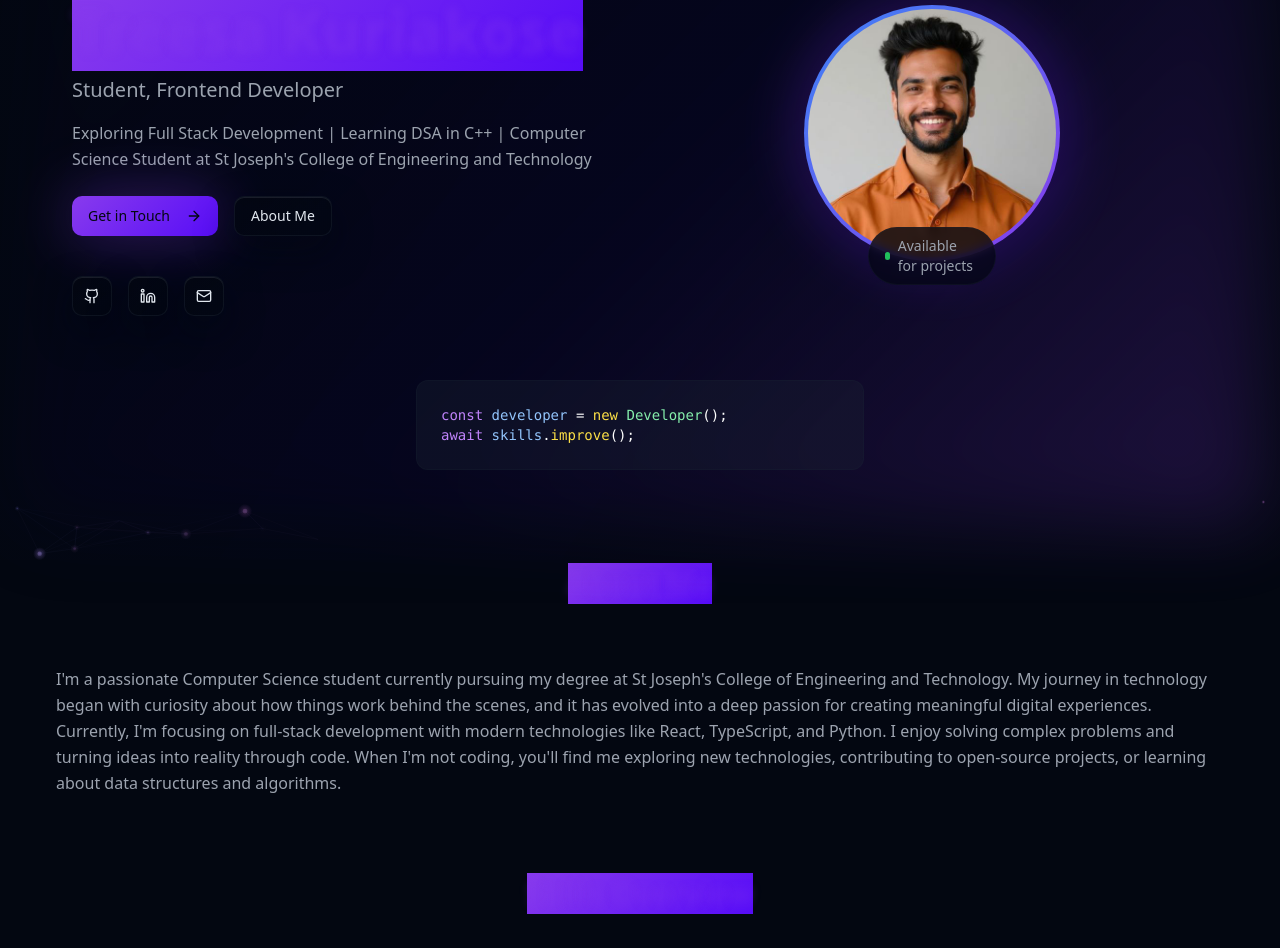
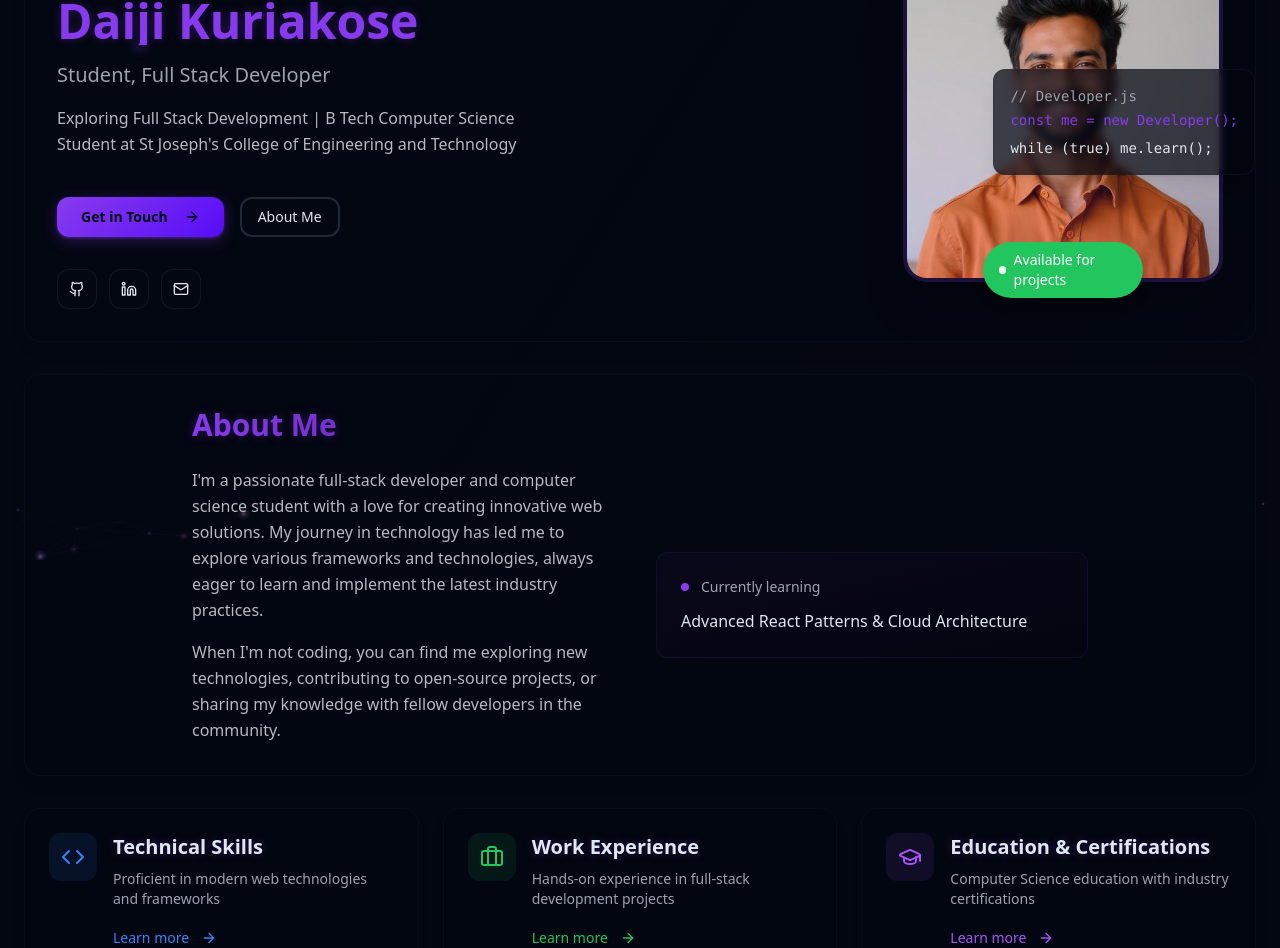
Before and after one commit to TreesaKuriakose/Treesa-Kuriakose, a React (Vite) app: page / in a window 1280 px wide. Shown: the part 240-1188 px from the top of the page. Built offline with nearby package versions, Linux system fonts and the light colour scheme.

Commit message:
Fix cursor and About Me UI
Fixes the second cursor dot to align with the white dot and updates the About Me section UI to match the provided image in white mode.

```diff
--- a/src/components/CursorBackground.tsx
+++ b/src/components/CursorBackground.tsx
@@ -95,27 +95,28 @@ const CursorBackground: React.FC = () => {
         return particle.life < particle.maxLife;
       });
 
-      // Draw purple cursor effect at mouse position
-      if (mouseRef.current.isMoving || Date.now() - lastMoveTime.current < 1000) {
-        const cursorAlpha = Math.max(0.3, 1 - (Date.now() - lastMoveTime.current) / 1000);
+      // Draw purple cursor effect following the most recent white particle
+      const recentParticles = particles.current.slice(-3).filter(p => p.life < 10);
+      if (recentParticles.length > 0) {
+        const targetParticle = recentParticles[recentParticles.length - 1];
 
-        // Purple glow effect
+        // Purple glow effect at white particle position
         ctx.beginPath();
-        ctx.arc(cursorRef.current.x, cursorRef.current.y, 12, 0, Math.PI * 2);
+        ctx.arc(targetParticle.x, targetParticle.y, 8, 0, Math.PI * 2);
         const gradient = ctx.createRadialGradient(
-          cursorRef.current.x, cursorRef.current.y, 0,
-          cursorRef.current.x, cursorRef.current.y, 12
+          targetParticle.x, targetParticle.y, 0,
+          targetParticle.x, targetParticle.y, 8
         );
-        gradient.addColorStop(0, `rgba(168, 85, 247, ${cursorAlpha * 0.6})`);
-        gradient.addColorStop(0.5, `rgba(168, 85, 247, ${cursorAlpha * 0.3})`);
+        gradient.addColorStop(0, `rgba(168, 85, 247, 0.8)`);
+        gradient.addColorStop(0.5, `rgba(168, 85, 247, 0.4)`);
         gradient.addColorStop(1, `rgba(168, 85, 247, 0)`);
         ctx.fillStyle = gradient;
         ctx.fill();
 
         // Inner purple dot
         ctx.beginPath();
-        ctx.arc(cursorRef.current.x, cursorRef.current.y, 4, 0, Math.PI * 2);
-        ctx.fillStyle = `rgba(168, 85, 247, ${cursorAlpha * 0.8})`;
+        ctx.arc(targetParticle.x, targetParticle.y, 3, 0, Math.PI * 2);
+        ctx.fillStyle = `rgba(168, 85, 247, 1)`;
         ctx.fill();
       }
 
--- a/src/components/sections/AboutSection.tsx
+++ b/src/components/sections/AboutSection.tsx
@@ -1,103 +1,98 @@
 import React from 'react';
 import { Button } from '@/components/ui/button';
-import { Github, Linkedin, Mail, ArrowRight, Code2, Users, Award } from 'lucide-react';
+import { Github, Linkedin, Mail, ArrowRight, Code, Briefcase, GraduationCap } from 'lucide-react';
 import profilePhoto from '@/assets/profile-photo.jpg';
 
 const AboutSection: React.FC = () => {
   return (
-    <div className="space-y-12">
+    <div className="space-y-8">
       {/* Hero Section */}
-      <section className="relative">
-        <div className="absolute -inset-2 rounded-lg bg-gradient-cosmic opacity-20 blur-2xl"></div>
-        <div className="relative p-8 md:p-12">
-          <div className="grid md:grid-cols-2 gap-8 items-center">
+      <section className="animate-fade-in">
+        <div className="bg-card/50 dark:bg-card/30 backdrop-blur-sm rounded-2xl p-8 border border-border/20 shadow-lg hover:shadow-xl transition-all duration-500">
+          <div className="grid lg:grid-cols-2 gap-12 items-center">
+            {/* Left Content */}
             <div className="space-y-6">
               {/* Tech Stack Pills */}
-              <div className="flex flex-wrap gap-2 mb-4">
+              <div className="flex flex-wrap gap-2 mb-6">
                 {['TypeScript', 'React', 'NextJS', 'Python'].map((tech) => (
                   <span
                     key={tech}
-                    className="px-3 py-1 text-xs rounded-full bg-accent/20 text-accent-foreground border border-accent/30"
+                    className="px-4 py-2 bg-primary/10 dark:bg-primary/20 text-primary rounded-full text-sm font-medium border border-primary/20 hover:bg-primary/20 dark:hover:bg-primary/30 transition-all duration-300"
                   >
                     {tech}
                   </span>
                 ))}
               </div>
 
+              {/* Main Content */}
               <div className="space-y-4">
-                <h1 className="text-4xl md:text-6xl font-bold">
-                  <span className="bg-gradient-primary bg-clip-text text-transparent">
-                    Treesa Kuriakose
-                  </span>
+                <h1 className="text-4xl lg:text-5xl font-bold bg-gradient-to-r from-primary via-primary-glow to-primary bg-clip-text text-transparent leading-tight">
+                  Daiji Kuriakose
                 </h1>
-                <p className="text-xl text-muted-foreground">
-                  Student, Frontend Developer
+                <p className="text-xl text-muted-foreground font-medium">
+                  Student, Full Stack Developer
                 </p>
-                <p className="text-muted-foreground leading-relaxed">
-                  Exploring Full Stack Development | Learning DSA in C++ |
-                  Computer Science Student at St Joseph's College of
-                  Engineering and Technology
+                <p className="text-foreground/80 leading-relaxed max-w-lg">
+                  Exploring Full Stack Development | B Tech Computer Science Student at St Joseph's College of Engineering and Technology
                 </p>
               </div>
 
-              <div className="flex gap-4">
-                <Button className="bg-gradient-primary hover:opacity-90 glow-primary">
+              {/* Action Buttons */}
+              <div className="flex items-center gap-4 pt-4">
+                <Button
+                  className="btn-professional bg-gradient-to-r from-primary to-primary-glow hover:from-primary-glow hover:to-primary text-primary-foreground font-semibold px-6 py-3 rounded-xl shadow-lg hover:shadow-xl transition-all duration-300 hover:scale-105"
+                >
                   Get in Touch
-                  <ArrowRight className="w-4 h-4 ml-2" />
+                  <ArrowRight className="ml-2 h-4 w-4" />
                 </Button>
-                <Button variant="outline" className="glass-card">
+                <Button variant="outline" className="rounded-xl border-2 hover:bg-accent/50 transition-all duration-300 hover:scale-105">
                   About Me
                 </Button>
               </div>
 
               {/* Social Links */}
-              <div className="flex gap-4 pt-4">
-                <Button variant="outline" size="icon" className="glass-card hover-lift">
-                  <Github className="w-4 h-4" />
+              <div className="flex items-center gap-3 pt-2">
+                <Button variant="ghost" size="icon" className="rounded-xl bg-card hover:bg-accent transition-all duration-300 hover:scale-110 border border-border/50">
+                  <Github className="h-5 w-5" />
                 </Button>
-                <Button variant="outline" size="icon" className="glass-card hover-lift">
-                  <Linkedin className="w-4 h-4" />
+                <Button variant="ghost" size="icon" className="rounded-xl bg-card hover:bg-accent transition-all duration-300 hover:scale-110 border border-border/50">
+                  <Linkedin className="h-5 w-5" />
                 </Button>
-                <Button variant="outline" size="icon" className="glass-card hover-lift">
-                  <Mail className="w-4 h-4" />
+                <Button variant="ghost" size="icon" className="rounded-xl bg-card hover:bg-accent transition-all duration-300 hover:scale-110 border border-border/50">
+                  <Mail className="h-5 w-5" />
                 </Button>
               </div>
             </div>
 
-            <div className="flex justify-center">
+            {/* Right Content - Profile */}
+            <div className="flex justify-center lg:justify-end">
               <div className="relative">
-                <div className="absolute -inset-4 bg-gradient-primary rounded-full opacity-20 blur-xl"></div>
-                <div className="relative w-64 h-64 rounded-full bg-gradient-secondary p-1">
+                {/* Profile Image Container */}
+                <div className="relative w-80 h-80 rounded-3xl overflow-hidden border-4 border-primary/20 shadow-2xl hover:shadow-primary/25 transition-all duration-500 hover:scale-105">
                   <img
                     src={profilePhoto}
-                    alt="Treesa Kuriakose"
-                    className="w-full h-full rounded-full object-cover"
+                    alt="Daiji Kuriakose - Full Stack Developer"
+                    className="w-full h-full object-cover"
                   />
+                  <div className="absolute inset-0 bg-gradient-to-t from-primary/10 to-transparent"></div>
                 </div>
-                <div className="absolute -bottom-6 left-1/2 transform -translate-x-1/2 flex items-center gap-2 bg-background/80 backdrop-blur-sm px-4 py-2 rounded-full border border-border/30">
-                  <div className="w-2 h-2 bg-green-500 rounded-full animate-pulse"></div>
-                  <span className="text-sm text-muted-foreground">Available for projects</span>
-                </div>
-              </div>
+
+                {/* Status Badge */}
+                <div className="absolute -bottom-4 left-1/2 transform -translate-x-1/2">
+                  <div className="bg-green-500 text-white px-4 py-2 rounded-full text-sm font-medium shadow-lg flex items-center gap-2">
+                    <div className="w-2 h-2 bg-white rounded-full animate-pulse"></div>
+                    Available for projects
                   </div>
                 </div>
 
                 {/* Code Snippet */}
-          <div className="mt-16 mx-auto max-w-md">
-            <div className="p-6 bg-muted/30 rounded-lg border border-accent/20 font-mono">
-              <div className="text-sm">
-                <span className="text-purple-400">const</span>{' '}
-                <span className="text-blue-300">developer</span>{' '}
-                <span className="text-white">=</span>{' '}
-                <span className="text-yellow-300">new</span>{' '}
-                <span className="text-green-300">Developer</span>
-                <span className="text-white">();</span>
-                <br />
-                <span className="text-purple-400">await</span>{' '}
-                <span className="text-blue-300">skills</span>
-                <span className="text-white">.</span>
-                <span className="text-yellow-300">improve</span>
-                <span className="text-white">();</span>
+                <div className="absolute -right-8 top-1/2 transform -translate-y-1/2 hidden xl:block">
+                  <div className="bg-card/90 dark:bg-card/70 backdrop-blur-sm rounded-lg p-4 border border-border/30 shadow-lg font-mono text-sm max-w-xs">
+                    <div className="text-muted-foreground mb-1">// Developer.js</div>
+                    <div className="text-primary">const me = new Developer();</div>
+                    <div className="text-foreground mt-2">while (true) me.learn();</div>
+                  </div>
+                </div>
               </div>
             </div>
           </div>
@@ -105,87 +100,92 @@ const AboutSection: React.FC = () => {
       </section>
 
       {/* About Me Details */}
-      <section className="space-y-8">
-        <h2 className="text-3xl font-bold text-center">
-          <span className="bg-gradient-primary bg-clip-text text-transparent">
+      <section className="animate-fade-in">
+        <div className="bg-card/50 dark:bg-card/30 backdrop-blur-sm rounded-2xl p-8 border border-border/20 shadow-lg hover:shadow-xl transition-all duration-500">
+          <div className="max-w-4xl mx-auto">
+            <h2 className="text-3xl font-bold mb-6 bg-gradient-to-r from-primary to-primary-glow bg-clip-text text-transparent">
               About Me
-          </span>
             </h2>
-
-        <div className="p-8">
-          <div className="prose prose-lg max-w-none text-muted-foreground">
-            <p className="leading-relaxed">
-              I'm a passionate Computer Science student currently pursuing my degree at St Joseph's College of
-              Engineering and Technology. My journey in technology began with curiosity about how things work
-              behind the scenes, and it has evolved into a deep passion for creating meaningful digital experiences.
+            <div className="grid md:grid-cols-2 gap-8 items-center">
+              <div className="space-y-4">
+                <p className="text-foreground/80 leading-relaxed">
+                  I'm a passionate full-stack developer and computer science student with a love for creating
+                  innovative web solutions. My journey in technology has led me to explore various frameworks
+                  and technologies, always eager to learn and implement the latest industry practices.
                 </p>
-            <p className="leading-relaxed">
-              Currently, I'm focusing on full-stack development with modern technologies like React, TypeScript,
-              and Python. I enjoy solving complex problems and turning ideas into reality through code.
-              When I'm not coding, you'll find me exploring new technologies, contributing to open-source projects,
-              or learning about data structures and algorithms.
+                <p className="text-foreground/80 leading-relaxed">
+                  When I'm not coding, you can find me exploring new technologies, contributing to open-source
+                  projects, or sharing my knowledge with fellow developers in the community.
                 </p>
+              </div>
+              <div className="bg-gradient-to-br from-primary/5 to-primary-glow/5 rounded-xl p-6 border border-primary/10">
+                <div className="space-y-3">
+                  <div className="flex items-center gap-3">
+                    <div className="w-2 h-2 bg-primary rounded-full"></div>
+                    <span className="text-sm text-foreground/70">Currently learning</span>
+                  </div>
+                  <p className="font-medium text-foreground">Advanced React Patterns & Cloud Architecture</p>
+                </div>
+              </div>
+            </div>
           </div>
         </div>
       </section>
 
       {/* Skills Overview */}
-      <section className="space-y-8">
-        <h2 className="text-3xl font-bold text-center">
-          <span className="bg-gradient-primary bg-clip-text text-transparent">
-            Skills Overview
-          </span>
-        </h2>
-        <p className="text-center text-muted-foreground">
-          A glimpse into my technical expertise and professional capabilities
-        </p>
-
+      <section className="animate-fade-in">
         <div className="grid md:grid-cols-3 gap-6">
           {/* Technical Skills */}
-          <div className="p-6">
-            <div className="space-y-4">
-              <div className="w-12 h-12 bg-gradient-primary rounded-lg flex items-center justify-center">
-                <Code2 className="w-6 h-6 text-primary-foreground" />
+          <div className="bg-card/50 dark:bg-card/30 backdrop-blur-sm rounded-2xl p-6 border border-border/20 shadow-lg hover:shadow-xl transition-all duration-500 hover:scale-105">
+            <div className="flex items-start gap-4">
+              <div className="p-3 bg-gradient-to-br from-blue-500/10 to-blue-600/10 rounded-xl">
+                <Code className="h-6 w-6 text-blue-500" />
               </div>
-              <h3 className="text-xl font-semibold">Technical Skills</h3>
-              <p className="text-muted-foreground">
-                Expertise in modern web technologies, frameworks, and tools for building robust applications.
+              <div className="flex-1">
+                <h3 className="text-xl font-semibold mb-2 text-foreground">Technical Skills</h3>
+                <p className="text-muted-foreground text-sm mb-4">
+                  Proficient in modern web technologies and frameworks
                 </p>
-              <Button variant="link" className="p-0 h-auto text-primary">
-                Learn more <ArrowRight className="w-4 h-4 ml-1" />
+                <Button variant="ghost" className="text-blue-500 hover:text-blue-600 p-0 h-auto">
+                  Learn more <ArrowRight className="ml-1 h-3 w-3" />
                 </Button>
+              </div>
             </div>
           </div>
 
           {/* Work Experience */}
-          <div className="p-6">
-            <div className="space-y-4">
-              <div className="w-12 h-12 bg-gradient-secondary rounded-lg flex items-center justify-center">
-                <Users className="w-6 h-6 text-primary-foreground" />
+          <div className="bg-card/50 dark:bg-card/30 backdrop-blur-sm rounded-2xl p-6 border border-border/20 shadow-lg hover:shadow-xl transition-all duration-500 hover:scale-105">
+            <div className="flex items-start gap-4">
+              <div className="p-3 bg-gradient-to-br from-green-500/10 to-green-600/10 rounded-xl">
+                <Briefcase className="h-6 w-6 text-green-500" />
               </div>
-              <h3 className="text-xl font-semibold">Work Experience</h3>
-              <p className="text-muted-foreground">
-                Professional journey across various roles and organizations, showcasing practical expertise.
+              <div className="flex-1">
+                <h3 className="text-xl font-semibold mb-2 text-foreground">Work Experience</h3>
+                <p className="text-muted-foreground text-sm mb-4">
+                  Hands-on experience in full-stack development projects
                 </p>
-              <Button variant="link" className="p-0 h-auto text-primary">
-                Learn more <ArrowRight className="w-4 h-4 ml-1" />
+                <Button variant="ghost" className="text-green-500 hover:text-green-600 p-0 h-auto">
+                  Learn more <ArrowRight className="ml-1 h-3 w-3" />
                 </Button>
+              </div>
             </div>
           </div>
 
           {/* Education & Certifications */}
-          <div className="p-6">
-            <div className="space-y-4">
-              <div className="w-12 h-12 bg-gradient-cosmic rounded-lg flex items-center justify-center">
-                <Award className="w-6 h-6 text-primary-foreground" />
+          <div className="bg-card/50 dark:bg-card/30 backdrop-blur-sm rounded-2xl p-6 border border-border/20 shadow-lg hover:shadow-xl transition-all duration-500 hover:scale-105">
+            <div className="flex items-start gap-4">
+              <div className="p-3 bg-gradient-to-br from-purple-500/10 to-purple-600/10 rounded-xl">
+                <GraduationCap className="h-6 w-6 text-purple-500" />
               </div>
-              <h3 className="text-xl font-semibold">Education & Certifications</h3>
-              <p className="text-muted-foreground">
-                Academic qualifications and professional certifications that form the foundation of my expertise.
+              <div className="flex-1">
+                <h3 className="text-xl font-semibold mb-2 text-foreground">Education & Certifications</h3>
+                <p className="text-muted-foreground text-sm mb-4">
+                  Computer Science education with industry certifications
                 </p>
-              <Button variant="link" className="p-0 h-auto text-primary">
-                Learn more <ArrowRight className="w-4 h-4 ml-1" />
+                <Button variant="ghost" className="text-purple-500 hover:text-purple-600 p-0 h-auto">
+                  Learn more <ArrowRight className="ml-1 h-3 w-3" />
                 </Button>
+              </div>
             </div>
           </div>
         </div>
```
Lines whose indentation alone changed are shown as unchanged.
